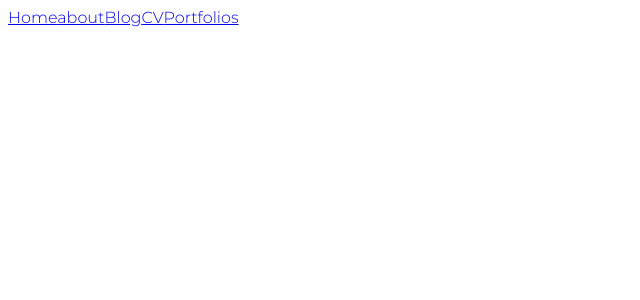
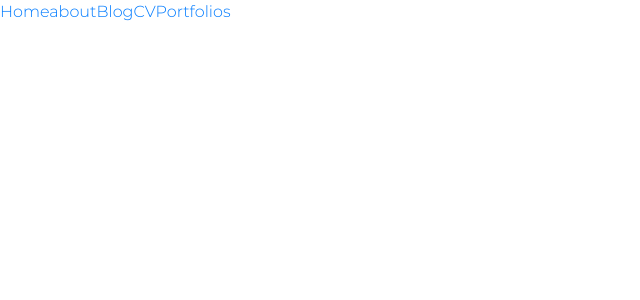
Before and after one commit to Dev-Addict/portfolio, a Next.js app: page /cv in a window 1280 px wide. Shown: the top 300 px of the page, without its empty margins (0-640 px from the left). Built offline with nearby package versions, Linux system fonts and the light colour scheme.

Commit message:
write app and cleanup css

```diff
--- a/components/BaseLayout.js
+++ b/components/BaseLayout.js
@@ -1,7 +1,6 @@
 import {Fragment} from 'react';
 
 import Header from "./Header";
-import '../style/main.scss'
 
 const BaseLayout = props => {
     return (
--- /dev/null
+++ b/pages/_app.js
@@ -0,0 +1,28 @@
+import App, {Container} from "next/app";
+import 'bootstrap/dist/css/bootstrap.min.css';
+
+import '../style/main.scss';
+
+class _App extends App {
+    static async getInitialProps({Component, router, ctx}) {
+        let pageProps = {};
+
+        if (Component.getInitialProps) {
+            pageProps = await Component.getInitialProps(ctx);
+        }
+
+        return {pageProps};
+    }
+
+    render() {
+        const {Component, pageProps} = this.props;
+
+        return (
+            <Container>
+                <Component {...pageProps}/>
+            </Container>
+        );
+    }
+};
+
+export default _App;
--- a/pages/index.js
+++ b/pages/index.js
@@ -1,5 +1,3 @@
-import 'bootstrap/dist/css/bootstrap.min.css';
-
 import BaseLayout from "../components/BaseLayout";
 
 const Home = () => {
--- /dev/null
+++ b/style/_fonts.scss
@@ -0,0 +1,27 @@
+@font-face {
+  font-family: 'Montserrat';
+  src: url('/static/fonts/Montserrat-Regular.ttf');
+  font-weight: normal;
+  font-style: normal;
+}
+
+@font-face {
+  font-family: 'Montserrat';
+  src: url('/static/fonts/Montserrat-Bold.ttf');
+  font-weight: bold;
+  font-style: normal;
+}
+
+@font-face {
+  font-family: 'Montserrat';
+  src: url('/static/fonts/Montserrat-Light.ttf');
+  font-weight: lighter;
+  font-style: normal;
+}
+
+@font-face {
+  font-family: 'Montserrat';
+  src: url('/static/fonts/Montserrat-Italic.ttf');
+  font-weight: normal;
+  font-style: italic;
+}
--- a/style/main.scss
+++ b/style/main.scss
@@ -1,31 +1,5 @@
-@font-face {
-  font-family: 'Montserrat';
-  src: url('/static/fonts/Montserrat-Regular.ttf');
-  font-weight: normal;
-  font-style: normal;
-}
-
-@font-face {
-  font-family: 'Montserrat';
-  src: url('/static/fonts/Montserrat-Bold.ttf');
-  font-weight: bold;
-  font-style: normal;
-}
-
-@font-face {
-  font-family: 'Montserrat';
-  src: url('/static/fonts/Montserrat-Light.ttf');
-  font-weight: lighter;
-  font-style: normal;
-}
-
-@font-face {
-  font-family: 'Montserrat';
-  src: url('/static/fonts/Montserrat-Italic.ttf');
-  font-weight: normal;
-  font-style: italic;
-}
+@import './fonts';
 
 html, body {
-  font-family: 'Montserrat', 'Helvetica', 'serif' !important;
+  font-family: 'Montserrat', 'Helvetica', 'serif';
 }
```
